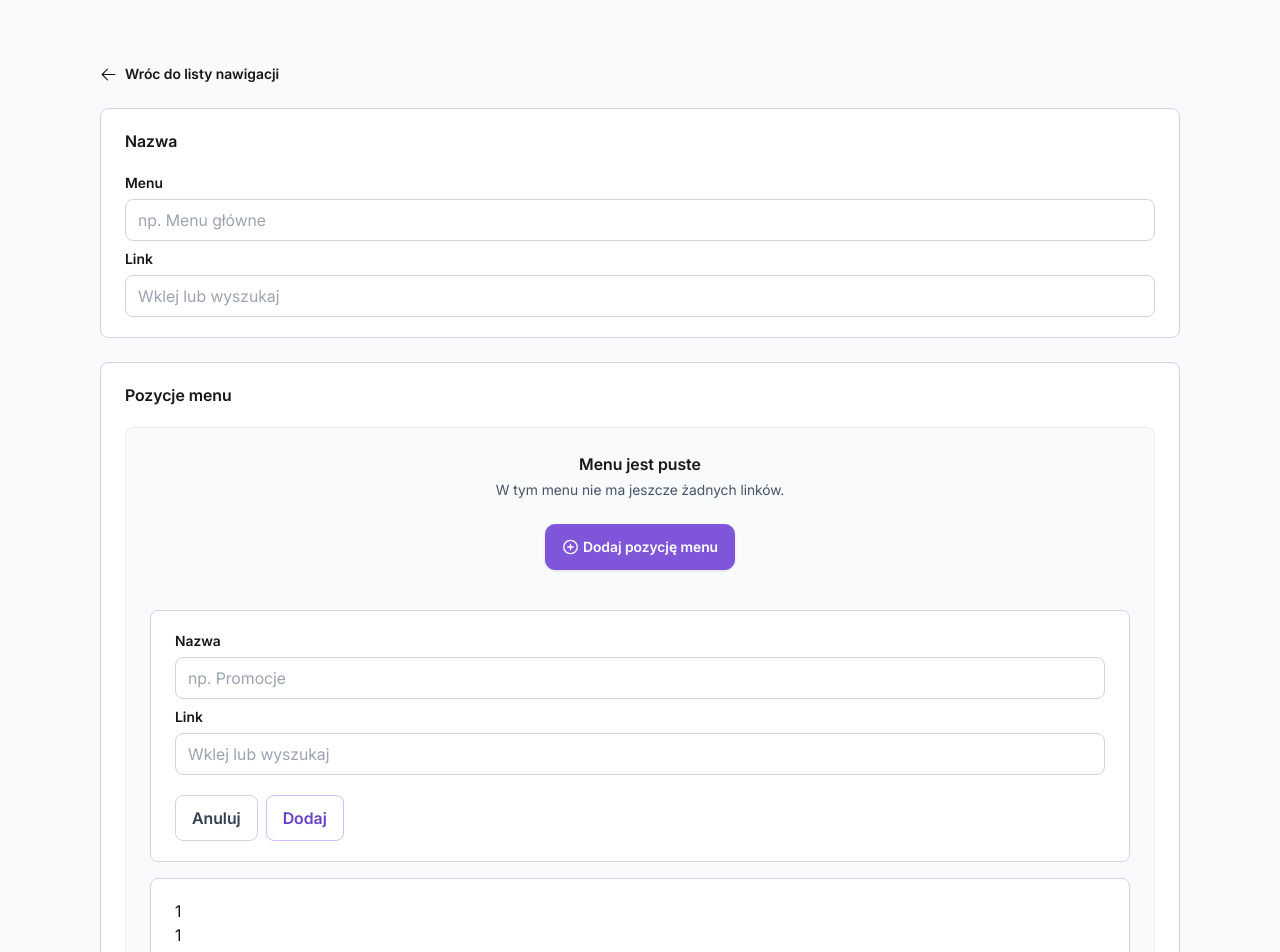
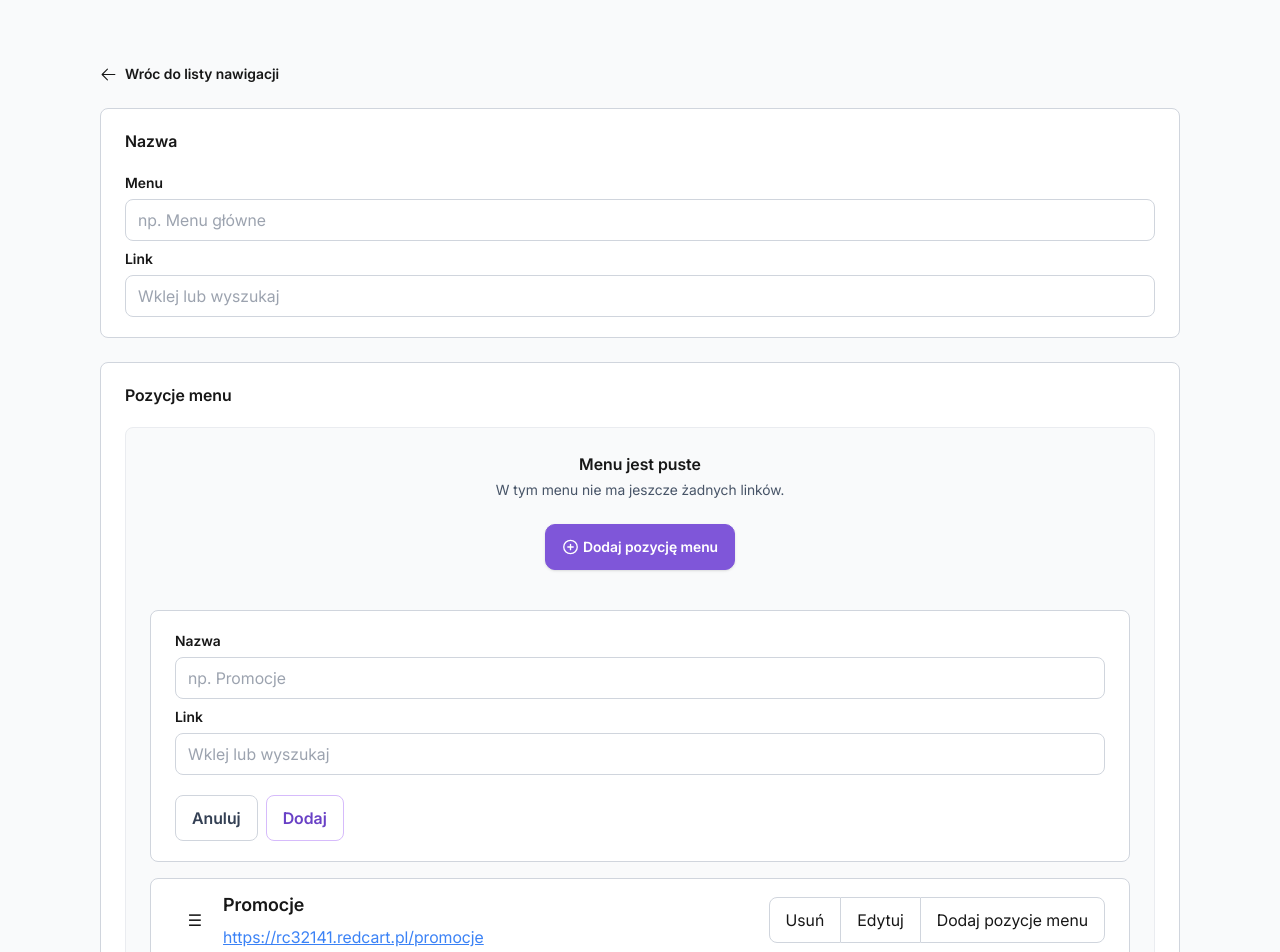
Before and after one commit to chudymikolaj/droplo, a Next.js app: page / in a window 1280 px wide. Shown: the top 952 px of the page. Built offline with nearby package versions, Linux system fonts and the light colour scheme.

Commit message:
reafactore: improve code and add forms to DragAndDropLinks with handlers

```diff
--- a/components/MenuListBox/index.tsx
+++ b/components/MenuListBox/index.tsx
@@ -27,7 +27,7 @@ const MenuListBox = () => {
 						</div>
 
 						<AddMenuItem />
-						<DragAndDropMenuList />
+						<DragAndDropMenuList menuId="main-menu-1" />
 					</div>
 				</div>
 			</div>
--- a/components/SortableDnd/SortableDndMenuList.tsx
+++ b/components/SortableDnd/SortableDndMenuList.tsx
@@ -1,6 +1,4 @@
-"use client";
-
-import React, { useState } from "react";
+import React, { useState, useEffect } from "react";
 import {
 	UniqueIdentifier,
 	DndContext,
@@ -10,84 +8,271 @@ import {
 	useSensor,
 	useSensors,
 	DragOverlay,
-	DraggableSyntheticListeners,
 } from "@dnd-kit/core";
-import { arrayMove, SortableContext, sortableKeyboardCoordinates } from "@dnd-kit/sortable";
+import { arrayMove, SortableContext } from "@dnd-kit/sortable";
 import { SortableItem } from "@/components/SortableDnd/SortableItem";
+import { useMenus } from "@/context/AppContext";
 
-type Item = {
-	id: UniqueIdentifier;
+const DragAndDropLinks: React.FC<{ menuId: string }> = ({ menuId }) => {
+	const { menus, updateMenuItem } = useMenus();
+	const menu = menus.find((menu) => menu.menuId === menuId);
+
+	if (!menu) {
+		return <p>Menu not found</p>;
+	}
+
+	const [isClient, setIsClient] = useState(false);
+	const [activeId, setActiveId] = useState<UniqueIdentifier | null>(null);
+
+	// State for adding submenus
+	const [submenuName, setSubmenuName] = useState("");
+	const [submenuLink, setSubmenuLink] = useState<string | undefined>("");
+	const [activeLinkId, setActiveLinkId] = useState<number | null>(null); // Track which link is being edited
+
+	// State for editing a link
+	const [editingLinkId, setEditingLinkId] = useState<number | null>(null);
+	const [editingLinkName, setEditingLinkName] = useState<string>("");
+	const [editingLinkURL, setEditingLinkURL] = useState<string | undefined>("");
+
+	// Ensure the component only renders on the client
+	useEffect(() => {
+		setIsClient(true);
+	}, []);
+
+	// Drag-and-drop setup
+	const sensors = useSensors(useSensor(PointerSensor), useSensor(KeyboardSensor));
+
+	// Handle drag start
+	const handleDragStart = (event: { active: { id: UniqueIdentifier } }) => {
+		setActiveId(event.active.id);
 	};
 
-const initialItems: Item[] = [{ id: 1 }, { id: 2 }, { id: 3 }, { id: 4 }];
-
-export default function DragAndDropMenuList() {
-	const [items, setItems] = useState(initialItems);
-	const [activeId, setActiveId] = useState<number | null>(null);
-
-	const sensors = useSensors(
-		useSensor(PointerSensor),
-		useSensor(KeyboardSensor, {
-			coordinateGetter: sortableKeyboardCoordinates,
-		})
-	);
-
-	const activeItem = activeId ? items.find((item) => item.id === activeId) : null;
-
-	const handleDragStart = (event: { active: { id: UniqueIdentifier } }) => {
-		setActiveId(Number(event.active.id));
-	};
-
+	// Handle drag end
 	const handleDragEnd = (event: { active: { id: UniqueIdentifier }; over: { id: UniqueIdentifier } | null }) => {
 		const { active, over } = event;
 
-		if (!over) {
-			return;
-		}
+		if (!over) return;
 
 		if (active.id !== over.id) {
-			setItems((items) => {
-				const oldIndex = items.findIndex((item) => item.id === active.id);
-				const newIndex = items.findIndex((item) => item.id === over.id);
+			const oldIndex = menu.links.findIndex((link) => link.id === active.id);
+			const newIndex = menu.links.findIndex((link) => link.id === over.id);
 
-				return arrayMove(items, oldIndex, newIndex);
-			});
+			const reorderedLinks = arrayMove(menu.links, oldIndex, newIndex);
+			updateMenuItem(menuId, { links: reorderedLinks });
 		}
 
 		setActiveId(null);
 	};
 
-	const handleDragCancel = () => {
-		setActiveId(null);
+	// Handle adding a submenu to a specific link
+	const handleAddSubmenu = (linkId: number) => {
+		if (!submenuName) {
+			alert("Please enter a submenu name");
+			return;
+		}
+
+		const newSubmenu = {
+			id: Date.now(), // Unique ID for submenu
+			name: submenuName,
+			link: submenuLink || undefined, // Ensure it's undefined if no link
 		};
 
-	return (
+		const updatedLinks = menu.links.map((link) =>
+			link.id === linkId ? { ...link, submenus: [...(link.submenus || []), newSubmenu] } : link
+		);
+
+		updateMenuItem(menuId, { links: updatedLinks });
+		setSubmenuName("");
+		setSubmenuLink(undefined); // Reset after adding submenu
+		setActiveLinkId(null); // Close form after submission
+	};
+
+	// Handle form visibility for adding a submenu to a specific link
+	const handleToggleSubmenuForm = (linkId: number) => {
+		setActiveLinkId(activeLinkId === linkId ? null : linkId);
+	};
+
+	// Handle deleting a link
+	const handleDeleteLink = (linkId: number) => {
+		const updatedLinks = menu.links.filter((link) => link.id !== linkId);
+		updateMenuItem(menuId, { links: updatedLinks });
+	};
+
+	// Handle editing a link
+	const handleEditLink = (linkId: number) => {
+		const linkToEdit = menu.links.find((link) => link.id === linkId);
+		if (linkToEdit) {
+			setEditingLinkId(linkId);
+			setEditingLinkName(linkToEdit.name);
+			setEditingLinkURL(linkToEdit.link || "");
+		}
+	};
+
+	// Handle saving edited link
+	const handleSaveEditedLink = (e: React.FormEvent) => {
+		e.preventDefault();
+		if (editingLinkId !== null) {
+			const updatedLinks = menu.links.map((link) =>
+				link.id === editingLinkId ? { ...link, name: editingLinkName, link: editingLinkURL || undefined } : link
+			);
+			updateMenuItem(menuId, { links: updatedLinks });
+			setEditingLinkId(null);
+			setEditingLinkName("");
+			setEditingLinkURL("");
+		}
+	};
+
+	// Get the name of the link being dragged
+	const draggingLink = menu.links.find((link) => link.id === activeId);
+
+	return isClient ? (
+		<div className="w-full">
 			<DndContext
 				sensors={sensors}
 				collisionDetection={closestCenter}
 				onDragStart={handleDragStart}
 				onDragEnd={handleDragEnd}
-			onDragCancel={handleDragCancel}
 			>
-			<SortableContext items={items.map((item) => item.id)}>
+				<SortableContext items={menu.links.map((link) => link.id)}>
 					<ul className="w-full flex flex-col justify-center items-center gap-4 list-none">
-					{items.map((item) => (
+						{menu.links.map((link) => (
 							<SortableItem
-							key={item.id}
-							id={Number(item.id)}
+								key={link.id}
+								id={link.id}
+								onDelete={() => handleDeleteLink(link.id)}
+								onEdit={() => handleEditLink(link.id)}
+								onAddSubmenu={() => handleToggleSubmenuForm(link.id)}
 							>
 								<div>
-								<p>{item.id}</p>
-								<p>{item.id}</p>
+									{editingLinkId === link.id ? (
+										<form onSubmit={handleSaveEditedLink}>
+											<div>
+												<label htmlFor="editingLinkName">Link Name:</label>
+												<input
+													id="editingLinkName"
+													type="text"
+													value={editingLinkName}
+													onChange={(e) => setEditingLinkName(e.target.value)}
+													required
+												/>
 											</div>
+											<div>
+												<label htmlFor="editingLinkURL">Link URL:</label>
+												<input
+													id="editingLinkURL"
+													type="text"
+													value={editingLinkURL}
+													onChange={(e) => setEditingLinkURL(e.target.value)}
+												/>
+											</div>
+											<button type="submit">Save</button>
+											<button
+												type="button"
+												onClick={() => setEditingLinkId(null)} // Close edit form
+											>
+												Cancel
+											</button>
+										</form>
+									) : (
+										<div>
+											<p className="mb-[6px] text-lg font-semibold">{link.name}</p>
+											{link.link && (
+												<a
+													href={link.link}
+													target="_blank"
+													rel="noopener noreferrer"
+													className="text-blue-500 underline"
+												>
+													{link.link}
+												</a>
+											)}
+										</div>
+									)}
+								</div>
+
+								{/* Show submenu form for specific link */}
+								{activeLinkId === link.id && (
+									<div>
+										<h3>Add Submenu</h3>
+										<form
+											onSubmit={(e) => {
+												e.preventDefault();
+												handleAddSubmenu(link.id);
+											}}
+										>
+											<div>
+												<label htmlFor="submenuName">Submenu Name:</label>
+												<input
+													id="submenuName"
+													type="text"
+													value={submenuName}
+													onChange={(e) => setSubmenuName(e.target.value)}
+													required
+												/>
+											</div>
+											<div>
+												<label htmlFor="submenuLink">Submenu Link (optional):</label>
+												<input
+													id="submenuLink"
+													type="text"
+													value={submenuLink || ""}
+													onChange={(e) => setSubmenuLink(e.target.value || undefined)}
+												/>
+											</div>
+											<button type="submit">Add Submenu</button>
+											<button
+												type="button"
+												onClick={() => setActiveLinkId(null)} // Close form
+											>
+												Cancel
+											</button>
+										</form>
+									</div>
+								)}
+
+								{/* Render submenus for the link */}
+								{link.submenus && link.submenus.length > 0 && (
+									<ul>
+										{link.submenus.map((submenu) => (
+											<li key={submenu.id}>
+												<p>{submenu.name}</p>
+												{submenu.link && (
+													<a
+														href={submenu.link}
+														target="_blank"
+														rel="noopener noreferrer"
+														className="text-blue-500 underline"
+													>
+														{submenu.link}
+													</a>
+												)}
+											</li>
+										))}
+									</ul>
+								)}
 							</SortableItem>
 						))}
 					</ul>
 				</SortableContext>
 
-			<DragOverlay className="list-none">
-				{activeItem ? <SortableItem id={Number(activeItem.id)}>{activeItem.id}</SortableItem> : null}
+				<DragOverlay>
+					{activeId && draggingLink && (
+						<div className="w-full relative px-6 py-3 bg-background-primary border border-border-primary rounded-lg">
+							<div className="flex items-center space-x-2">
+								<div
+									className="w-[40px] h-[40px] cursor-grab flex justify-center items-center"
+									title="Drag"
+								>
+									☰
+								</div>
+								<p>{draggingLink.name}</p> {/* Display the name of the item being dragged */}
+							</div>
+						</div>
+					)}
 				</DragOverlay>
 			</DndContext>
-	);
-}
+		</div>
+	) : null;
+};
+
+export default DragAndDropLinks;
--- a/components/SortableDnd/SortableItem.tsx
+++ b/components/SortableDnd/SortableItem.tsx
@@ -1,16 +1,19 @@
-import { useDraggable } from "@dnd-kit/core";
+import React from "react";
 import { useSortable } from "@dnd-kit/sortable";
 import { CSS } from "@dnd-kit/utilities";
 
 interface SortableItemProps {
-	id: number;
+	id: string | number;
 	children: React.ReactNode;
+	onDelete: (id: string | number) => void;
+	onEdit: (id: string | number) => void;
+	onAddSubmenu: (id: string | number) => void;
 }
 
-export const SortableItem: React.FC<SortableItemProps> = ({ id, children }) => {
+export const SortableItem: React.FC<SortableItemProps> = ({ id, children, onDelete, onEdit, onAddSubmenu }) => {
 	const { attributes, listeners, setNodeRef, transform, transition } = useSortable({ id });
 
-	const dndSortableStyle = {
+	const style = {
 		transform: CSS.Transform.toString(transform),
 		transition,
 	};
@@ -18,11 +21,45 @@ export const SortableItem: React.FC<SortableItemProps> = ({ id, children }) => {
 	return (
 		<li
 			ref={setNodeRef}
-			className={`w-full py-[20px] px-6 bg-background-primary border border-border-primary rounded-lg ${dndSortableStyle}`}
-			{...attributes}
-			{...listeners}
+			style={style}
+			className="w-full relative px-6 py-3 bg-background-primary border border-border-primary rounded-lg"
 		>
-			{children}
+			<div className="flex justify-between items-center">
+				<div className="flex items-center space-x-2">
+					{/* Drag Handle */}
+					<div
+						{...listeners}
+						{...attributes}
+						className="w-[40px] h-[40px] cursor-grab flex justify-center items-center"
+						title="Drag"
+					>
+						☰
+					</div>
+					{/* Main Content */}
+					<div>{children}</div>
+				</div>
+				{/* Action Buttons */}
+				<div className="flex">
+					<button
+						onClick={() => onDelete(id)}
+						className="px-4 py-[10px] border border-button-secondary-border hover:bg-button-secondary-background_hover hover:border-button-secondary-background_hover-border  rounded-l-lg"
+					>
+						Usuń
+					</button>
+					<button
+						onClick={() => onEdit(id)}
+						className="px-4 py-[10px] border-y border-button-secondary-border hover:bg-button-secondary-background_hover hover:border-button-secondary-background_hover-border"
+					>
+						Edytuj
+					</button>
+					<button
+						onClick={() => onAddSubmenu(id)}
+						className="px-4 py-[10px] border border-button-secondary-border hover:bg-button-secondary-background_hover hover:border-button-secondary-background_hover-border rounded-r-lg"
+					>
+						Dodaj pozycje menu
+					</button>
+				</div>
+			</div>
 		</li>
 	);
 };
--- a/tailwind.config.ts
+++ b/tailwind.config.ts
@@ -17,7 +17,7 @@ export default {
 				"button-secondary-color-border": "#D6BBFB",
 				"button-secondary-color-border_bg-hover": "#F9F5FF",
 				"button-secondary-background_hover": "#F9FAFB",
-				"button-secondary-background_hover-border": "#F9FAFB",
+				"button-secondary-background_hover-border": "#D0D5DD",
 				"button-secondary-background_outline": "#98A2B3",
 				"button-secondary-fg": "#344054",
 				"button-secondary-color-fg": "#6941C6",
```
Lines whose indentation alone changed are shown as unchanged.
